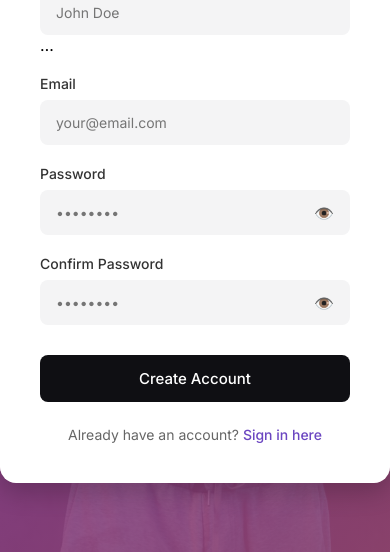
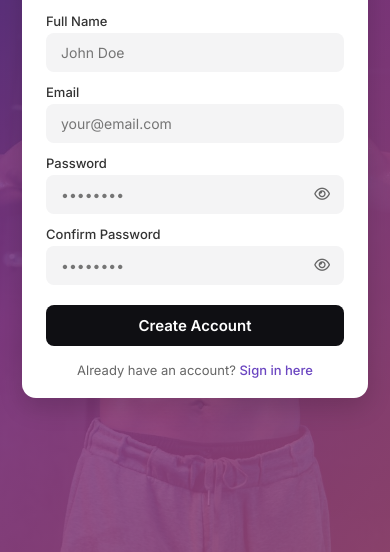
Before and after one commit to NuHazim/fitnessTracker, a website: page public/Register.html in a window 390 px wide. Shown: the part 292-844 px from the top of the page. Drawn offline with Linux system fonts and the light colour scheme.

Commit message:
Update authentication page to be responsive and follow original design

```diff
--- a/public/Authentication.css
+++ b/public/Authentication.css
@@ -18,6 +18,7 @@
     font-family: 'Inter', sans-serif;
 }
 
+/* 1. MASTER BODY CONFIGURATION (Locked down completely, unscrollable) */
 body {
     background-image:
         linear-gradient(135deg, rgba(74, 48, 139, 0.85), rgba(139, 58, 139, 0.85), rgba(160, 74, 123, 0.85)),
@@ -26,109 +27,128 @@ body {
     background-position: center;
     background-attachment: fixed;
     background-repeat: no-repeat;
-    min-height: 100vh;
+
     display: flex;
     justify-content: center;
     align-items: center;
+
+    height: 100vh;
+    width: 100vw;
+    overflow: hidden; /* Prevent page scroll bars */
+    padding: 20px; /* Guarantees top/bottom gutter margin */
 }
 
-/* Authentication Cards (Login & Register) */
+/* 2. COMPACT CARD CONTAINER */
 .auth-container {
     background: var(--card-bg);
+    padding: 24px 32px; /* Reduced vertical padding from 40px to 24px */
+    border-radius: 14px;
     width: 100%;
-    max-width: 400px;
-    padding: 40px;
-    border-radius: 16px;
-    box-shadow: 0 10px 25px rgba(0, 0, 0, 0.2);
+    max-width: 410px; /* Compact width from 450px to 410px */
+    box-shadow: 0 10px 25px rgba(0, 0, 0, 0.15);
     text-align: center;
+
+    /* Strict dimensions to prevent internal or external scrolling */
+    overflow: hidden;
 }
 
-.auth-header img {
-    width: 48px;
-    height: 48px;
-    margin-bottom: 16px;
-    background-color: var(--primary-purple);
-    border-radius: 50%;
-    padding: 10px;
+/* 3. COMPACT HEADER LAYOUT */
+.auth-header {
+    margin-bottom: 16px; /* Reduced margin space from 32px to 16px */
 }
 
 .auth-header h2 {
     color: var(--text-main);
-    font-size: 24px;
-    margin-bottom: 8px;
+    font-size: 24px; /* Reduced header font size from 28px to 24px */
+    font-weight: 600;
+    margin-bottom: 4px;
 }
 
 .auth-header p {
     color: var(--text-muted);
     font-size: 14px;
-    margin-bottom: 30px;
 }
 
-/* Forms */
+/* 4. FORM AND INPUT GROUPINGS */
+form {
+    width: 100%;
+}
+
 .input-group {
+    margin-bottom: 12px; /* Tightened gap between forms from 20px to 12px */
     text-align: left;
-    margin-bottom: 20px;
 }
 
 .input-group label {
     display: block;
-    font-size: 14px;
+    color: var(--text-main);
+    font-size: 13px; /* Slightly smaller label font size */
     font-weight: 500;
-    color: var(--text-main);
-    margin-bottom: 8px;
+    margin-bottom: 4px;
 }
 
 .input-wrapper {
     position: relative;
+    display: flex;
+    align-items: center;
 }
 
 .input-wrapper input {
     width: 100%;
-    padding: 14px 16px;
-    background-color: var(--input-bg);
-    border: none;
+    padding: 10px 14px; /* Reduced input padding padding from 14px to 10px */
+    padding-right: 40px;
+    background: var(--input-bg);
+    border: 1px solid transparent;
     border-radius: 8px;
     font-size: 14px;
     color: var(--text-main);
     outline: none;
-    transition: box-shadow 0.2s;
+    transition: all 0.2s ease;
 }
 
 .input-wrapper input:focus {
-    box-shadow: 0 0 0 2px var(--primary-purple);
+    background: #FFFFFF;
+    border-color: var(--primary-purple);
+    box-shadow: 0 0 0 3px rgba(107, 70, 193, 0.1);
 }
 
-.toggle-password {
+/* Font Awesome Eye Placement inside Input */
+.input-wrapper .toggle-password {
     position: absolute;
-    right: 16px;
-    top: 50%;
-    transform: translateY(-50%);
+    right: 14px;
+    color: var(--text-muted);
     cursor: pointer;
-    color: var(--text-muted);
+    font-size: 14px;
+    transition: color 0.15s ease;
 }
 
-/* Buttons */
+.input-wrapper .toggle-password:hover {
+    color: var(--text-main);
+}
+
+/* 5. COMPACT BUTTON CONFIGURATIONS */
 .btn-primary {
     width: 100%;
-    padding: 14px;
-    background-color: var(--btn-dark);
-    color: white;
+    padding: 11px; /* Thinned button padding from 14px to 11px */
+    background: var(--btn-dark);
+    color: #FFFFFF;
     border: none;
     border-radius: 8px;
     font-size: 15px;
-    font-weight: 500;
+    font-weight: 600;
     cursor: pointer;
-    margin-top: 10px;
-    transition: background-color 0.2s;
+    margin-top: 8px;
+    transition: background 0.15s ease;
 }
 
 .btn-primary:hover {
-    background-color: #000000;
+    background: #1F1F24;
 }
 
+/* 6. COMPACT FOOTER STYLING */
 .auth-footer {
-    margin-top: 24px;
-    font-size: 14px;
+    margin-top: 16px; /* Reduced margin space from 24px to 16px */
+    font-size: 13px;
     color: var(--text-muted);
 }
 
@@ -138,7 +158,31 @@ body {
     font-weight: 500;
 }
 
-/* Logout Modal Specifics */
+.auth-footer a:hover {
+    text-decoration: underline;
+}
+
+/* 7. ERROR MESSAGE SYSTEM STYLES */
+.error-message {
+    background-color: #FDE8E8;
+    color: #C81E1E;
+    padding: 10px;
+    border-radius: 6px;
+    font-size: 13px;
+    text-align: center;
+    margin-bottom: 12px;
+    border: 1px solid #F8B4B4;
+    animation: shake 0.4s ease-in-out;
+}
+
+@keyframes shake {
+    0%, 100% { transform: translateX(0); }
+    25% { transform: translateX(-5px); }
+    50% { transform: translateX(5px); }
+    75% { transform: translateX(-5px); }
+}
+
+/* 8. MODAL OVERLAY LOGOUT SPECIFICS */
 .modal-overlay {
     position: fixed;
     top: 0; left: 0; right: 0; bottom: 0;
@@ -181,31 +225,14 @@ body {
     cursor: pointer;
 }
 
-.btn-danger {
-    background: var(--btn-danger);
-    color: white;
-    border: none;
-    padding: 10px 20px;
-    border-radius: 6px;
-    cursor: pointer;
+/* 9. MOBILE VIEW RE-ADJUSTMENTS */
+@media (max-width: 480px) {
+    body {
+        padding: 12px;
+    }
+
+    .auth-container {
+        padding: 20px 24px;
+        margin: 0 10px;
+    }
 }
-
-/* Error Message Styles */
-.error-message {
-    background-color: #FDE8E8;
-    color: #C81E1E;
-    padding: 12px;
-    border-radius: 8px;
-    font-size: 14px;
-    text-align: center;
-    margin-bottom: 20px;
-    border: 1px solid #F8B4B4;
-    animation: shake 0.4s ease-in-out;
-}
-
-@keyframes shake {
-    0%, 100% { transform: translateX(0); }
-    25% { transform: translateX(-5px); }
-    50% { transform: translateX(5px); }
-    75% { transform: translateX(-5px); }
-}
--- a/public/Authentication.js
+++ b/public/Authentication.js
@@ -10,10 +10,10 @@ togglePasswords.forEach(icon => {
 
         if (input.type === 'password') {
             input.type = 'text';
-            this.textContent = '🙈'; // Change icon to hide
+            this.className = 'fa-regular fa-eye-slash toggle-password'; // Swaps to eye-slash icon
         } else {
             input.type = 'password';
-            this.textContent = '👁️'; // Change icon to show
+            this.className = 'fa-regular fa-eye toggle-password'; // Swaps back to eye icon
         }
     });
 });
--- a/public/Register.html
+++ b/public/Register.html
@@ -22,7 +22,7 @@
             <div class="input-group">
                 <label for="fullname">Full Name</label>
                 <div class="input-wrapper">
-                    <input type="text" id="fullname" placeholder="John Doe" required>…
+                    <input type="text" id="fullname" placeholder="John Doe" required>
                 </div>
             </div>
 
@@ -37,7 +37,7 @@
                 <label for="password">Password</label>
                 <div class="input-wrapper">
                     <input type="password" id="password" placeholder="••••••••" required>
-                    <span class="toggle-password">👁️</span>
+                    <i class="fa-regular fa-eye toggle-password" style="cursor: pointer;"></i>
                 </div>
             </div>
 
@@ -45,7 +45,7 @@
                 <label for="confirm-password">Confirm Password</label>
                 <div class="input-wrapper">
                     <input type="password" id="confirm-password" placeholder="••••••••" required>
-                    <span class="toggle-password">👁️</span>
+                    <i class="fa-regular fa-eye toggle-password" style="cursor: pointer;"></i>
                 </div>
             </div>
 
```
Also changed, not shown: public/Login.html (+1 -1 lines).
